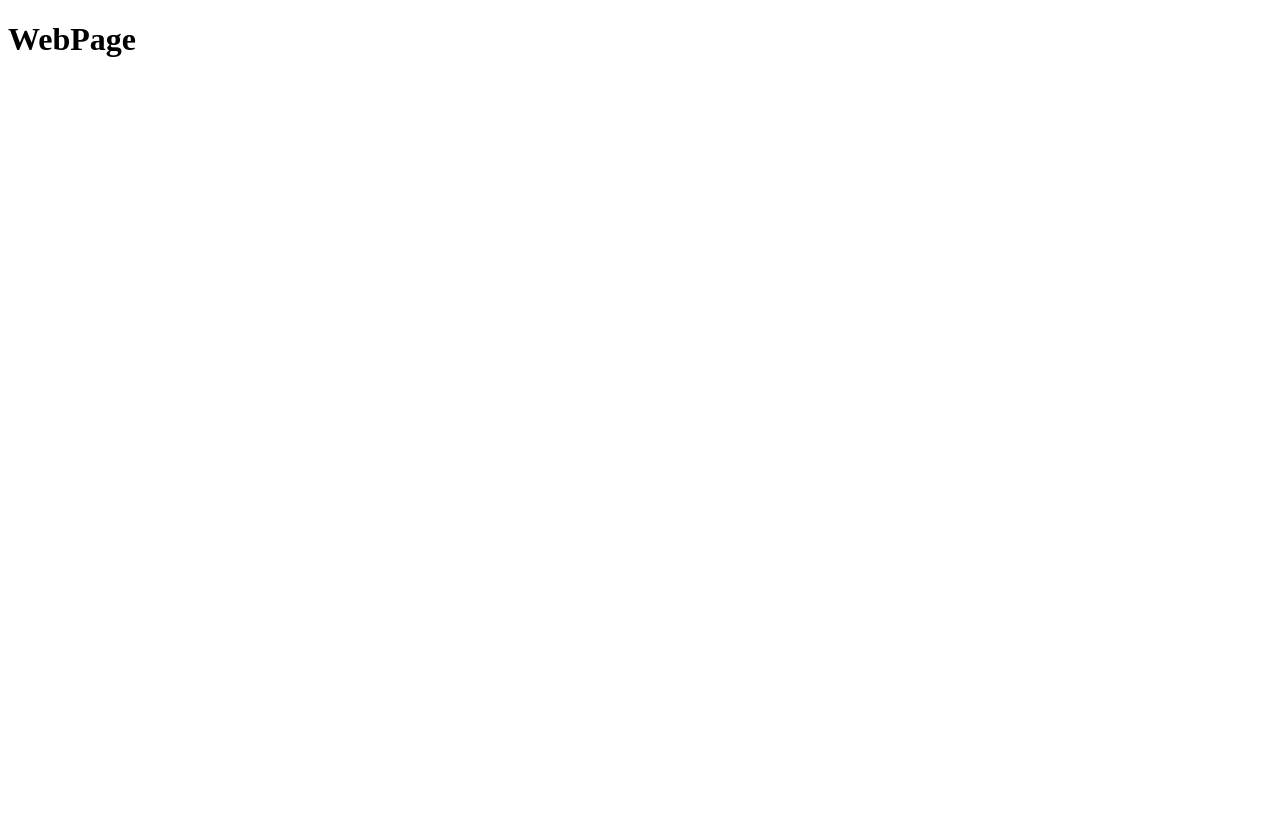
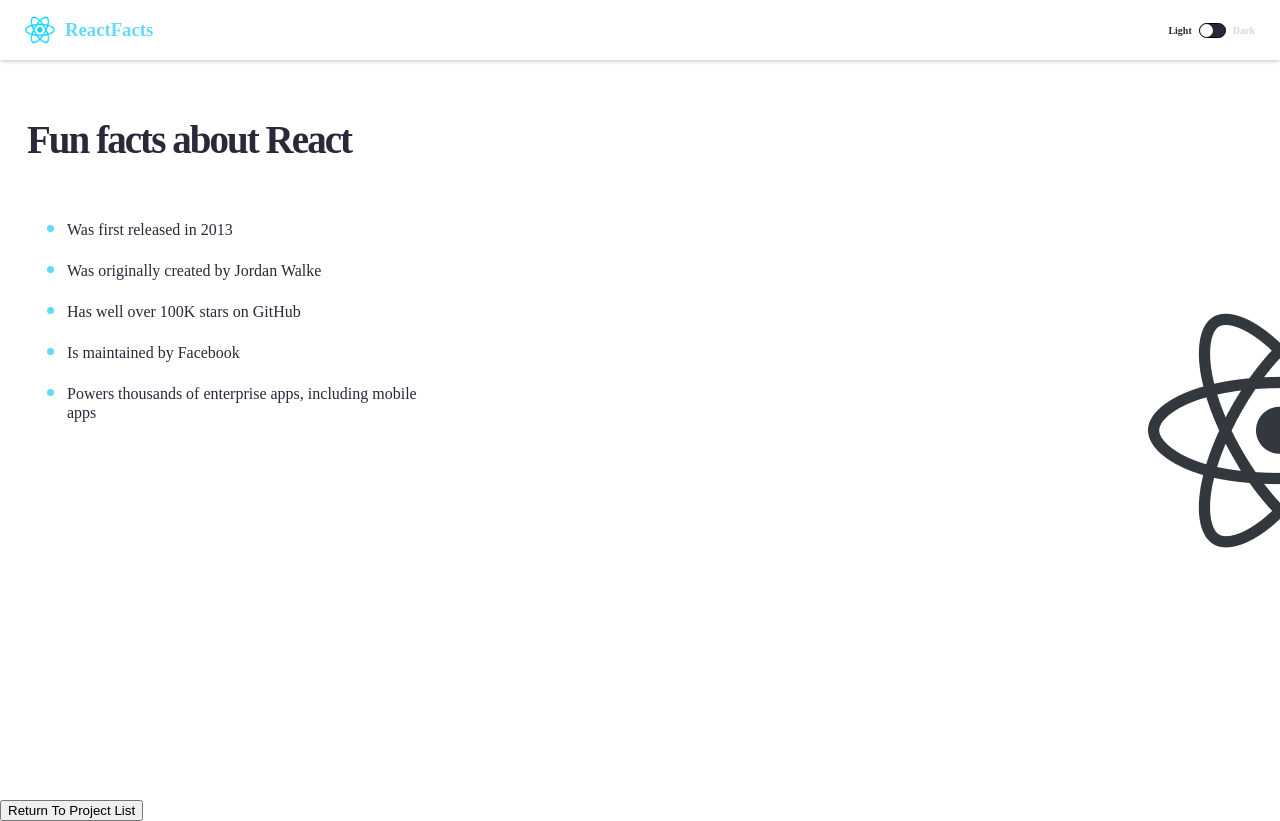
Before and after one commit to CMBVT2023/scrimba-module-four-project, a React (Vite) app: page /funFactsPage in a window 1280 px wide. Before the commit the page ends 800 px from the top, so only its background shows below. Built offline with nearby package versions, Linux system fonts and the light colour scheme.

Commit message:
Added the fun facts project

```diff
--- a/src/App.jsx
+++ /dev/null
@@ -1,12 +0,0 @@
-import { useState } from 'react'
-
-function App() {
-
-  return (
-    <>
-      <h1>WebPage</h1>
-    </>
-  )
-}
-
-export default App
--- /dev/null
+++ b/src/FunFactProject/FunFactsPage.jsx
@@ -0,0 +1,14 @@
+import React from "react";
+import { NavBar } from "./components/NavBar";
+import { Main } from "./components/Main";
+import "./FunFactsStyles.css"
+
+export function FunFactsPage() {
+
+    return (
+        <div className="container">
+            <NavBar />
+            <Main />
+        </div>
+    )
+}
--- /dev/null
+++ b/src/FunFactProject/FunFactsStyles.css
@@ -0,0 +1,145 @@
+* {
+    box-sizing: border-box;
+}
+
+h1, h2, h3, h4, h5, h6, p {
+    margin: 0;
+}
+
+body {
+    margin: 0;
+}
+
+.container {
+    display: flex;
+    flex-direction: column;
+    height: 100vh;
+}
+
+/* NAV styles */
+
+nav {
+    display: flex;
+    align-items: center;
+    background-color: #ffffff;
+    padding: 30px 25px;
+    height: 60px;
+    box-shadow: 0px 1px 4px rgba(0, 0, 0, 0.25);
+    z-index: 1;
+}
+
+nav.dark {
+    background-color: #21222A;
+}
+
+.nav--logo_icon {
+    width: 30px;
+    margin-right: 10px;
+}
+
+.nav--logo_text {
+    color: #61DAFB;
+    margin-right: auto;
+}
+
+.nav--title {
+    color: #DEEBF8;
+}
+
+.toggler {
+    display: flex;
+    align-items: center;
+}
+
+.toggler p {
+    font-size: 0.625rem;
+    font-weight: 600;
+}
+
+.toggler--slider {
+    width: 25px;
+    height: 13px;
+    background-color: #2B283A;
+    border-radius: 2rem;
+    margin-inline: 7px;
+    cursor: pointer;
+    display: flex;
+    justify-content: flex-start;
+    align-items: center;
+    border: 1px solid black;
+    box-sizing: content-box;
+}
+
+nav.dark .toggler--slider {
+    border-color: white;
+    background-color: #F5F5F5;
+}
+
+.toggler--slider--circle {
+    height: 13px;
+    width: 13px;
+    background-color: white;
+    border-radius: 50%;
+}
+
+nav.dark .toggler--slider--circle {
+    background-color: black;
+}
+
+.toggler--light {
+    color: #2B283A;
+}
+
+nav.dark .toggler--light {
+    color: #918E9B;
+}
+
+.toggler--dark {
+    color: #D5D4D8;
+}
+
+nav.dark .toggler-dark {
+    color: #FFFFFF;
+}
+
+nav.dark .toggler--slider {
+    justify-content: flex-end;
+}
+
+/* MAIN styles */
+main {
+    padding: 57px 27px;
+    background-image: url("./assets/react-icon-large.png");
+    background-repeat: no-repeat;
+    background-position: right center;
+    flex: 1 1 auto;
+    background-color: white;
+    color: #2B283A;
+}
+
+main.dark {
+    background-image: url("./images/react-icon-dark.png");
+    background-color: #282D35;
+    color: white;
+}
+
+.main--title {
+    margin: 0;
+    font-size: 39px;
+    letter-spacing: -0.05em;
+}
+
+.main--facts {
+    margin-top: 46px;
+    max-width: 400px;
+}
+
+.main--facts > li {
+    line-height: 19px;
+    padding-block: 10px;
+}
+
+.main--facts > li::marker {
+    font-size: 1.4rem;
+    color: #61DAFB;
+}
--- /dev/null
+++ b/src/FunFactProject/components/Main.jsx
@@ -0,0 +1,16 @@
+import React from "react";
+
+export function Main(props) {
+    return (
+        <main className={props.darkMode ? "dark" : ""}>
+            <h1 className="main--title">Fun facts about React</h1>
+            <ul className="main--facts">
+                <li>Was first released in 2013</li>
+                <li>Was originally created by Jordan Walke</li>
+                <li>Has well over 100K stars on GitHub</li>
+                <li>Is maintained by Facebook</li>
+                <li>Powers thousands of enterprise apps, including mobile apps</li>
+            </ul>
+        </main>
+    )
+}
--- /dev/null
+++ b/src/FunFactProject/components/NavBar.jsx
@@ -0,0 +1,28 @@
+import React from "react";
+
+export function NavBar(props) {
+    return (
+        <nav
+            className={props.darkMode ? "dark": ""}
+        >
+            <img
+                className="nav--logo_icon"
+                src={new URL("../assets/react-icon-small.png", import.meta.url)}
+            />
+            <h3 className="nav--logo_text">ReactFacts</h3>
+
+            <div
+                className="toggler"
+            >
+                <p className="toggler--light">Light</p>
+                <div
+                    className="toggler--slider"
+                    onClick={props.toggleDarkMode}
+                >
+                    <div className="toggler--slider--circle"></div>
+                </div>
+                <p className="toggler--dark">Dark</p>
+            </div>
+        </nav>
+    )
+}
--- /dev/null
+++ b/src/Home.jsx
@@ -0,0 +1,15 @@
+import React from "react";
+import { Link } from "react-router-dom";
+
+export function Home() {
+    return (
+        <div>
+            <h1>Project List</h1>
+            <ul>
+                <li>
+                    <Link to={'/funFactsPage'}>Fun Facts About React</Link>
+                </li>
+            </ul>
+        </div>
+    )
+}
--- /dev/null
+++ b/src/NavigationPage.jsx
@@ -0,0 +1,20 @@
+import React, { useState } from 'react'
+import { BrowserRouter, Routes, Route } from 'react-router-dom'
+import { ReturnButton } from './ReturnButton'
+import { Home } from './Home'
+import { FunFactsPage } from './FunFactProject/FunFactsPage'
+
+export function NavigationPage() {
+
+    return (
+      <>
+        <BrowserRouter>
+            <Routes>
+              <Route path='/' element={<Home />}/>
+              <Route path='/funFactsPage' element={<FunFactsPage />}/>
+            </Routes>
+          <ReturnButton />
+        </BrowserRouter>
+      </>
+    )
+}
--- /dev/null
+++ b/src/ReturnButton.jsx
@@ -0,0 +1,25 @@
+import React from "react";
+import { useEffect } from "react";
+import { useState } from "react";
+import { useLocation, useNavigate } from "react-router-dom";
+
+export function ReturnButton() {
+    const navigation = useNavigate()
+    const userLocation = useLocation();
+
+    const [atHomePage, setAtHomePage] = useState(true)
+
+    useEffect(() => {
+        setAtHomePage(userLocation.pathname == '/')
+    }, [userLocation])
+
+    function navigateHome() {
+        navigation('/');
+    }
+
+    return (
+        <>
+            {!atHomePage && <button onClick={navigateHome}>Return To Project List</button>}
+        </>
+    )
+}
--- a/src/main.jsx
+++ b/src/main.jsx
@@ -1,9 +1,9 @@
 import { StrictMode } from 'react'
 import { createRoot } from 'react-dom/client'
-import App from './App.jsx'
+import { NavigationPage } from './NavigationPage.jsx'
 
 createRoot(document.getElementById('root')).render(
   <StrictMode>
-    <App />
+    <NavigationPage />
   </StrictMode>,
 )
```
Also changed, not shown: src/FunFactProject/assets/react-icon-large.png (added), src/FunFactProject/assets/react-icon-small.png (added).
